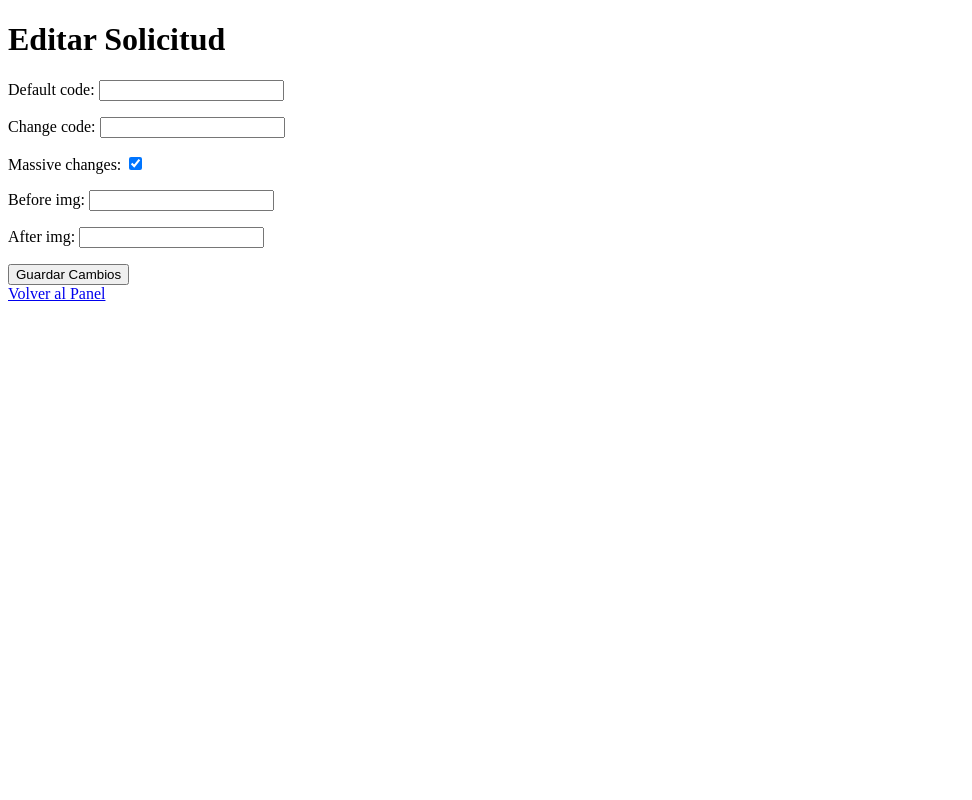
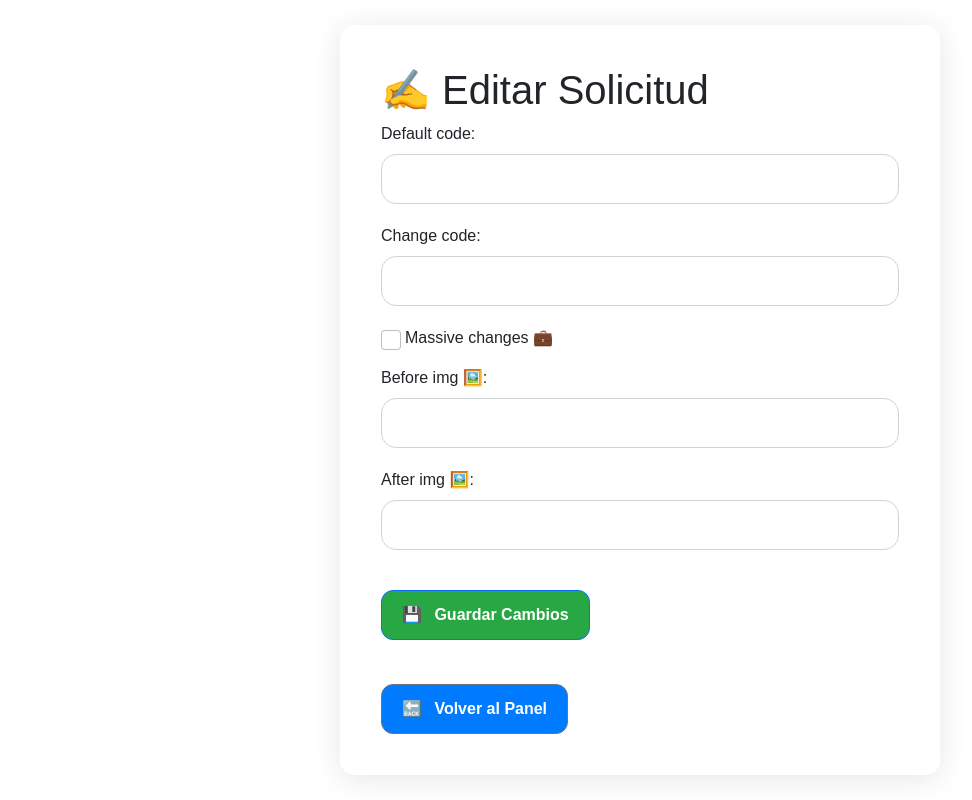
Before and after one commit to CarlosRaloy/liberations, a Django app: template templates/edit_solicitud.html in a window 1280 px wide. Shown: the whole page, without its empty margins (0-972 px from the left). Run offline with Django 4.2, Linux system fonts and the light colour scheme; the template is opened without the code that fills it: values that come from a table or form of the project are taken from there, others are empty.

Commit message:
Desing in edit view

```diff
--- a/aplications/releases/forms.py
+++ b/aplications/releases/forms.py
@@ -13,7 +13,7 @@
 class ReleaseEditForm(forms.ModelForm):
     class Meta:
         model = ReleaseModel
-        fields = ['default_code','change_code', 'massive_changes', 'before_img', 'after_img']  # Incluye campos adicionales para la edición
+        fields = ['default_code', 'change_code', 'massive_changes', 'before_img', 'after_img']
 
 class DeletePartForm(forms.ModelForm):
     class Meta:
--- a/templates/edit_solicitud.html
+++ b/templates/edit_solicitud.html
@@ -1,15 +1,139 @@
 <!DOCTYPE html>
-<html>
+<html lang="es">
 <head>
-    <title>Editar Solicitud</title>
+    <meta charset="UTF-8">
+    <meta name="viewport" content="width=device-width, initial-scale=1.0">
+    <title>✍️ Editar Solicitud - JavaScript y Bootstrap</title>
+
+    <!-- Bootstrap CSS -->
+    <link href="https://cdn.jsdelivr.net/npm/bootstrap@5.1.3/dist/css/bootstrap.min.css" rel="stylesheet">
+
+    <style>
+        /* Glassmorfismo y Neumorfismo */
+        body {
+            background: linear-gradient(135deg, rgba(255, 255, 255, 0.1), rgba(255, 255, 255, 0.3));
+            backdrop-filter: blur(10px);
+            font-family: 'Arial', sans-serif;
+            display: flex;
+            justify-content: center;
+            align-items: center;
+            height: 100vh;
+        }
+
+        .container {
+            max-width: 600px;
+            padding: 40px;
+            border-radius: 15px;
+            background: rgba(255, 255, 255, 0.6);
+            box-shadow: 0 4px 30px rgba(0, 0, 0, 0.1);
+            backdrop-filter: blur(10px);
+            border: 1px solid rgba(255, 255, 255, 0.3);
+            margin: 0 auto;
+        }
+
+        .form-control {
+            border-radius: 15px;
+            padding: 12px;
+            margin-bottom: 20px;
+        }
+
+        .form-check-input {
+            margin-left: 0;
+            width: 20px;
+            height: 20px;
+            border-radius: 5px;
+        }
+
+        .btn-primary, .btn-secondary {
+            padding: 12px 20px;
+            border-radius: 12px;
+            margin-top: 20px;
+            font-weight: bold;
+        }
+
+        .btn-primary {
+            background-color: #28a745;
+            color: white;
+        }
+
+        .btn-secondary {
+            background-color: #007bff;
+            color: white;
+        }
+
+        .btn-primary:hover, .btn-secondary:hover {
+            opacity: 0.9;
+        }
+
+        .emoji {
+            margin-right: 8px;
+        }
+    </style>
 </head>
 <body>
-    <h1>Editar Solicitud</h1>
-    <form method="post">
-        {% csrf_token %}
-        {{ form.as_p }}
-        <button type="submit">Guardar Cambios</button>
-    </form>
-    <a href="{% url 'releases:panel' %}">Volver al Panel</a>
+    <div class="container">
+        <h1>✍️ Editar Solicitud</h1>
+        <form id="edit-form" method="post" novalidate>
+            {% csrf_token %}
+
+            <!-- Default Code -->
+            <div class="mb-3">
+                <label for="id_default_code" class="form-label">Default code:</label>
+                <input type="text" id="id_default_code" name="default_code" class="form-control" value="{{ form.instance.default_code }}">
+            </div>
+
+            <!-- Change Code -->
+            <div class="mb-3">
+                <label for="id_change_code" class="form-label">Change code:</label>
+                <input type="text" id="id_change_code" name="change_code" class="form-control" value="{{ form.instance.change_code }}">
+            </div>
+
+            <!-- Massive Changes Checkbox -->
+            <div class="form-check mb-3">
+                <input type="checkbox" id="id_massive_changes" name="massive_changes" class="form-check-input" {% if form.instance.massive_changes %} checked {% endif %}>
+                <label class="form-check-label" for="id_massive_changes">Massive changes 💼</label>
+            </div>
+
+            <!-- Before Image (solo número) -->
+            <div class="mb-3">
+                <label for="id_before_img" class="form-label">Before img 🖼️:</label>
+                <input type="text" id="id_before_img" name="before_img" class="form-control" value="{{ form.instance.before_img|cut:'https://envasado.raloy.com.mx/eps/'|cut:'.png' }}">
+            </div>
+
+            <!-- After Image (solo número) -->
+            <div class="mb-3">
+                <label for="id_after_img" class="form-label">After img 🖼️:</label>
+                <input type="text" id="id_after_img" name="after_img" class="form-control" value="{{ form.instance.after_img|cut:'https://envasado.raloy.com.mx/eps/'|cut:'.png' }}">
+            </div>
+
+            <!-- Botón Guardar Cambios -->
+            <button type="submit" class="btn btn-primary">
+                <span class="emoji">💾</span> Guardar Cambios
+            </button>
+        </form>
+
+        <!-- Botón Volver al Panel -->
+        <div class="mt-4">
+            <a href="{% url 'releases:panel' %}" class="btn btn-secondary">
+                <span class="emoji">🔙</span> Volver al Panel
+            </a>
+        </div>
+    </div>
+
+    <!-- Bootstrap JS -->
+    <script src="https://cdn.jsdelivr.net/npm/bootstrap@5.1.3/dist/js/bootstrap.bundle.min.js"></script>
+
+    <!-- JavaScript para manejar la URL -->
+    <script>
+        document.getElementById('edit-form').addEventListener('submit', function (event) {
+            // Obtener los campos de imagen
+            var beforeImg = document.getElementById('id_before_img');
+            var afterImg = document.getElementById('id_after_img');
+
+            // Transformar el número en URL completa
+            beforeImg.value = 'https://envasado.raloy.com.mx/eps/' + beforeImg.value + '.png';
+            afterImg.value = 'https://envasado.raloy.com.mx/eps/' + afterImg.value + '.png';
+        });
+    </script>
 </body>
 </html>
```
Also changed, not shown: aplications/releases/views.py (+4 -4 lines).
